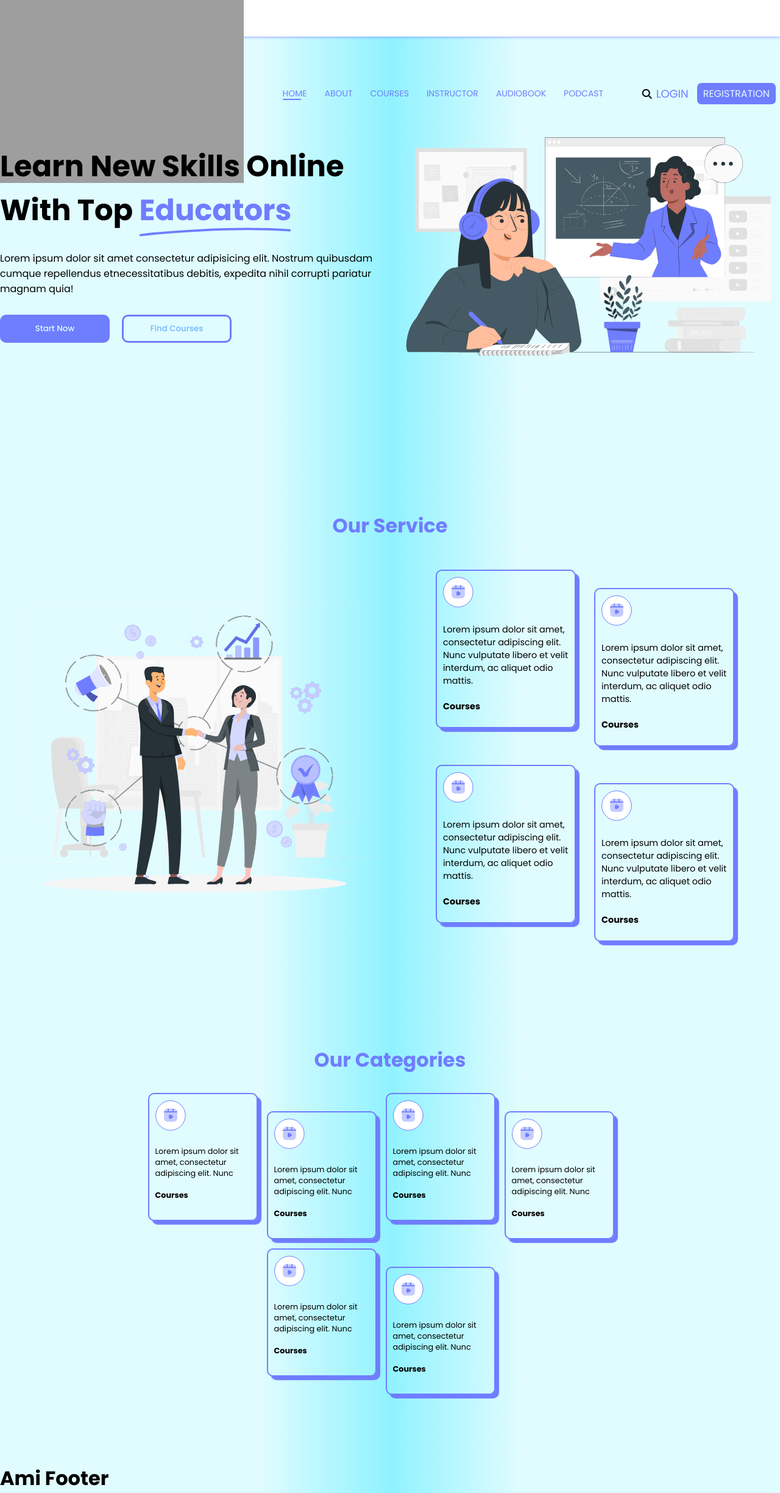
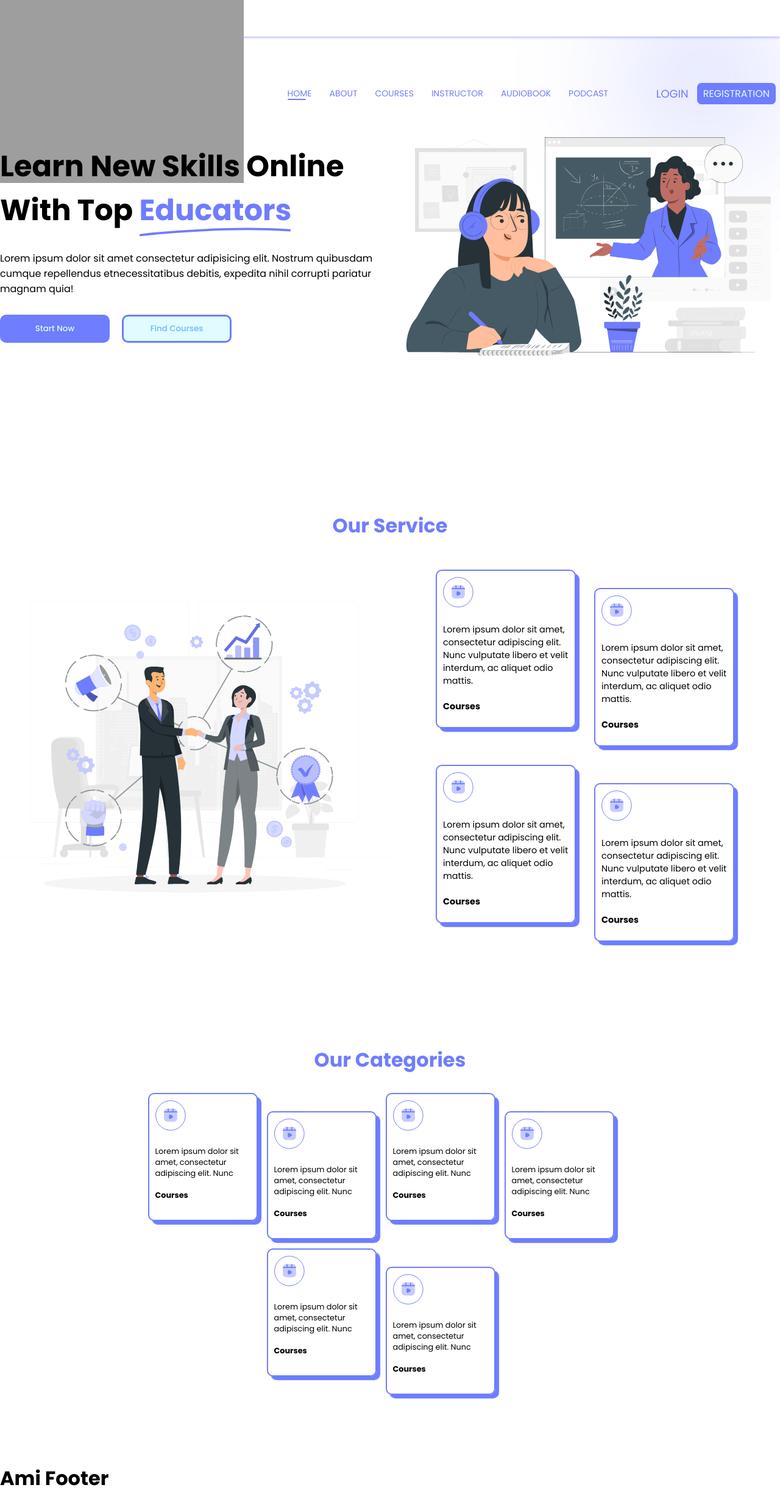
Before and after one commit to NH-Shohan/EduSpace, a PHP site: page / in a window 1280 px wide. Shown: the whole page at 61% size. Run offline with PHP 8.4, Linux system fonts and the light colour scheme; some libraries are stand-ins or nearby versions; grey boxes are pictures that could not be loaded.

Commit message:
nav fixed

```diff
--- a/View/Home/Heading.php
+++ b/View/Home/Heading.php
@@ -10,14 +10,12 @@
 
 <body>
     <div class="heading-container">
+        <div class="heading_circle"></div>
         <div class="heading container">
             <div class="left">
-
                 <div>
                     <h3>Learn New Skills Online <br>
-                        With Top <span class="educators">Educators<img
-                                style="position: absolute; right: 0; bottom: -10px; width: 100%;"
-                                src="View/Assets/educatorsUn.svg" alt="" srcset=""></span>
+                        With Top <span class="educators">Educators<img style="position: absolute; right: 0; bottom: -10px; width: 100%;" src="View/Assets/educatorsUn.svg" alt="" srcset=""></span>
                     </h3>
                 </div>
                 <div class="heading-left-body">
--- a/View/Pages/about.php
+++ b/View/Pages/about.php
@@ -10,9 +10,9 @@
 </head>
 
 <body>
-    <?php include "./../../View/Navbar.php" ?>
+    <?php include "./../../View/Shared/Navbar.php" ?>
     <h1>About</h1>
-    <?php include "./../../View/Footer.php" ?>
+    <?php include "./../../View/Shared/Footer.php" ?>
 </body>
 
 </html>
--- a/View/Pages/audioBook.php
+++ b/View/Pages/audioBook.php
@@ -10,9 +10,9 @@
 </head>
 
 <body>
-    <?php include "./../../View/Navbar.php" ?>
+    <?php include "./../../View/Shared/Navbar.php" ?>
     <h1>Audio Book</h1>
-    <?php include "./../../View/Footer.php" ?>
+    <?php include "./../../View/Shared/Footer.php" ?>
 </body>
 
 </html>
--- a/View/Pages/courses.php
+++ b/View/Pages/courses.php
@@ -10,9 +10,9 @@
 </head>
 
 <body>
-    <?php include "./../../View/Navbar.php" ?>
+    <?php include "./../../View/Shared/Navbar.php" ?>
     <h1>Courses</h1>
-    <?php include "./../../View/Footer.php" ?>
+    <?php include "./../../View/Shared/Footer.php" ?>
 </body>
 
 </html>
--- a/View/Pages/instructor.php
+++ b/View/Pages/instructor.php
@@ -10,9 +10,9 @@
 </head>
 
 <body>
-    <?php include "./../../View/Navbar.php" ?>
+    <?php include "./../../View/Shared/Navbar.php" ?>
     <h1>Instructor</h1>
-    <?php include "./../../View/Footer.php" ?>
+    <?php include "./../../View/Shared/Footer.php" ?>
 </body>
 
 </html>
--- a/View/Pages/login.php
+++ b/View/Pages/login.php
@@ -10,9 +10,9 @@
 </head>
 
 <body>
-    <?php include "./../../View/Navbar.php" ?>
+    <?php include "./../../View/Shared/Navbar.php" ?>
     <h1>Ami Login</h1>
-    <?php include "./../../View/Footer.php" ?>
+    <?php include "./../../View/Shared/Footer.php" ?>
 </body>
 
 </html>
--- a/View/Pages/podcast.php
+++ b/View/Pages/podcast.php
@@ -10,9 +10,9 @@
 </head>
 
 <body>
-    <?php include "./../../View/Navbar.php" ?>
+    <?php include "./../../View/Shared/Navbar.php" ?>
     <h1>Podcast</h1>
-    <?php include "./../../View/Footer.php" ?>
+    <?php include "./../../View/Shared/Footer.php" ?>
 </body>
 
 </html>
--- a/View/Pages/registration.php
+++ b/View/Pages/registration.php
@@ -10,9 +10,9 @@
 </head>
 
 <body>
-    <?php include "./../../View/Navbar.php" ?>
+    <?php include "./../../View/Shared/Navbar.php" ?>
     <h1>Ami registration</h1>
-    <?php include "./../../View/Footer.php" ?>
+    <?php include "./../../View/Shared/Footer.php" ?>
 </body>
 
 </html>
--- a/View/Navbar.php
+++ b/View/Shared/Navbar.php
@@ -23,27 +23,22 @@
                 <ul>
                     <a class="nav_link <?= $page == 'index.php' ? 'active' : 'nav_link'; ?>" href="/Project">Home</a>
 
-                    <a class="nav_link <?= $page == 'about.php' ? 'active' : 'nav_link'; ?>"
-                        href="View/Pages/about.php">About</a>
+                    <a class="nav_link <?= $page == 'about.php' ? 'active' : 'nav_link'; ?>" href="View/Pages/about.php">About</a>
 
-                    <a class="nav_link <?= $page == 'courses.php' ? 'active' : 'nav_link'; ?>"
-                        href="View/Pages/courses.php">courses</a>
+                    <a class="nav_link <?= $page == 'courses.php' ? 'active' : 'nav_link'; ?>" href="View/Pages/courses.php">courses</a>
 
-                    <a class="nav_link <?= $page == 'instructor.php' ? 'active' : 'nav_link'; ?>"
-                        href="View/Pages/instructor.php">instructor</a>
+                    <a class="nav_link <?= $page == 'instructor.php' ? 'active' : 'nav_link'; ?>" href="View/Pages/instructor.php">instructor</a>
 
-                    <a class="nav_link <?= $page == 'audioBook.php' ? 'active' : 'nav_link'; ?>"
-                        href="View/Pages/audioBook.php">audioBook</a>
+                    <a class="nav_link <?= $page == 'audioBook.php' ? 'active' : 'nav_link'; ?>" href="View/Pages/audioBook.php">audioBook</a>
 
-                    <a class="nav_link <?= $page == 'podcast.php' ? 'active' : 'nav_link'; ?>"
-                        href="View/Pages/podcast.php">podcast</a>
+                    <a class="nav_link <?= $page == 'podcast.php' ? 'active' : 'nav_link'; ?>" href="View/Pages/podcast.php">podcast</a>
                 </ul>
             </div>
             <div class="navbar_auth_link">
                 <!-- Icon Gula kaj kortese na... Bujhtesi na ki hoise! -->
-                <ion-icon src="../../../assets/search-outline.svg"></ion-icon>
+                <!-- <ion-icon src="../../../assets/search-outline.svg"></ion-icon>
                 <i class="fa-solid fa-magnifying-glass"></i>
-                <ion-icon name="cart-outline"></ion-icon>
+                <ion-icon name="cart-outline"></ion-icon> -->
 
                 <a class="login_btn" href="View/Pages/login.php">Login</a>
                 <a class="registration_btn" href="View/Pages/registration.php">Registration</a>
--- a/View/styles.css
+++ b/View/styles.css
@@ -16,7 +16,7 @@
   font-family: "Poppins", sans-serif;
   box-sizing: border-box;
 }
-body {
+/* body {
   background-image: linear-gradient(
     270deg,
     var(--primary),
@@ -27,7 +27,7 @@ body {
     var(--primary),
     var(--primary)
   );
-}
+} */
 
 .navbar-container {
   background-color: white;
@@ -160,6 +160,20 @@ body {
   text-decoration: none;
 }
 
+/* All Circle Style */
+.heading_circle {
+  width: 20%;
+  aspect-ratio: 1;
+  border-radius: 50%;
+  background-color: var(--text);
+  opacity: 0.25;
+  position: absolute;
+  right: 0%;
+  top: 0;
+  filter: blur(100px);
+  z-index: -1;
+}
+
 /* Heading Home Page */
 .heading-container,
 .service-container,
@@ -168,6 +182,7 @@ body {
   height: 100vh;
   display: grid;
   align-items: center;
+  position: relative;
 }
 .service-container,
 .categories-container {
--- a/index.php
+++ b/index.php
@@ -11,12 +11,11 @@
 </head>
 
 <body>
-    <?php include "View/Navbar.php" ?>
+    <?php include "View/Shared/Navbar.php" ?>
     <?php include "View/Home/Heading.php" ?>
     <?php include "View/Home/OurServices.php" ?>
     <?php include "View/Home/TopCategories.php" ?>
-    <?php include "View/Footer.php" ?>
-
+    <?php include "View/Shared/Footer.php" ?>
 </body>
 
 </html>
```
Also changed, not shown: View/Shared/footer.php (renamed from View/footer.php).
